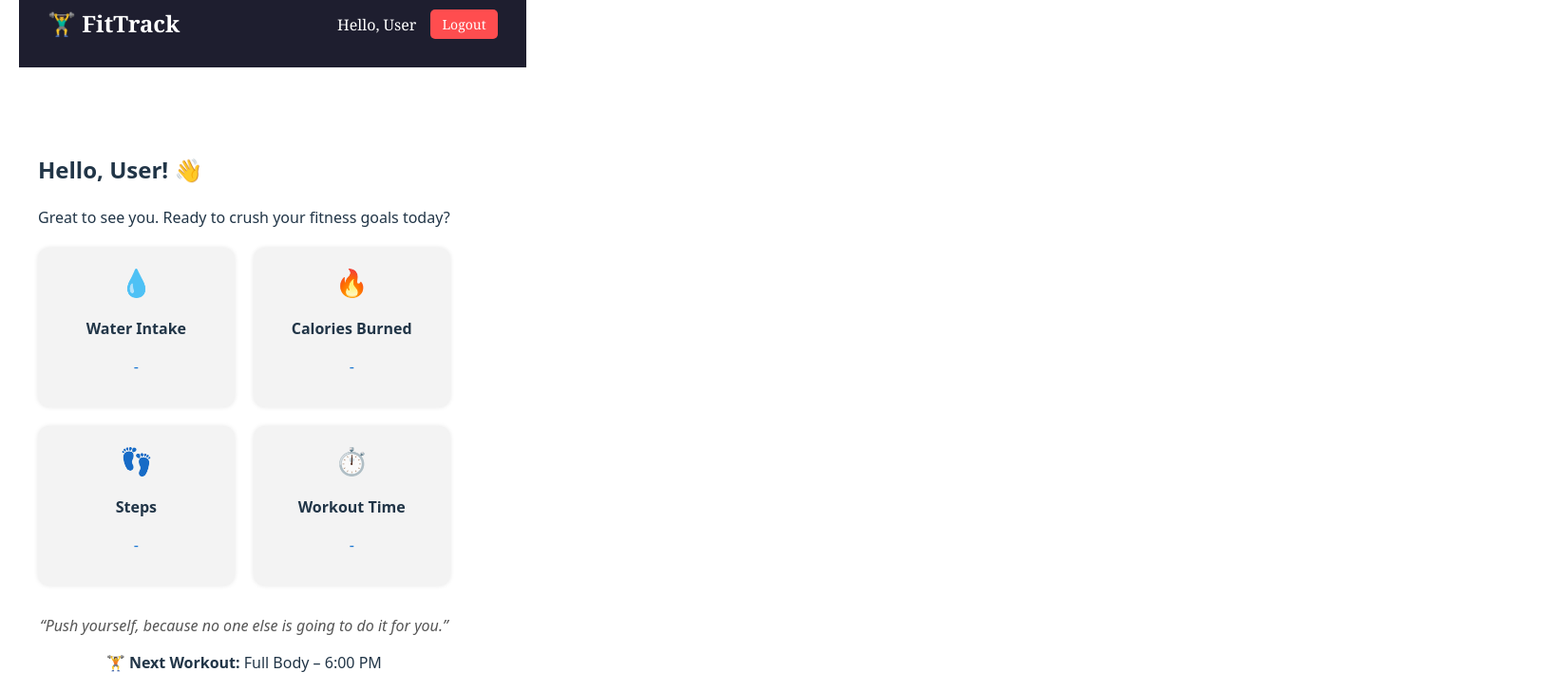
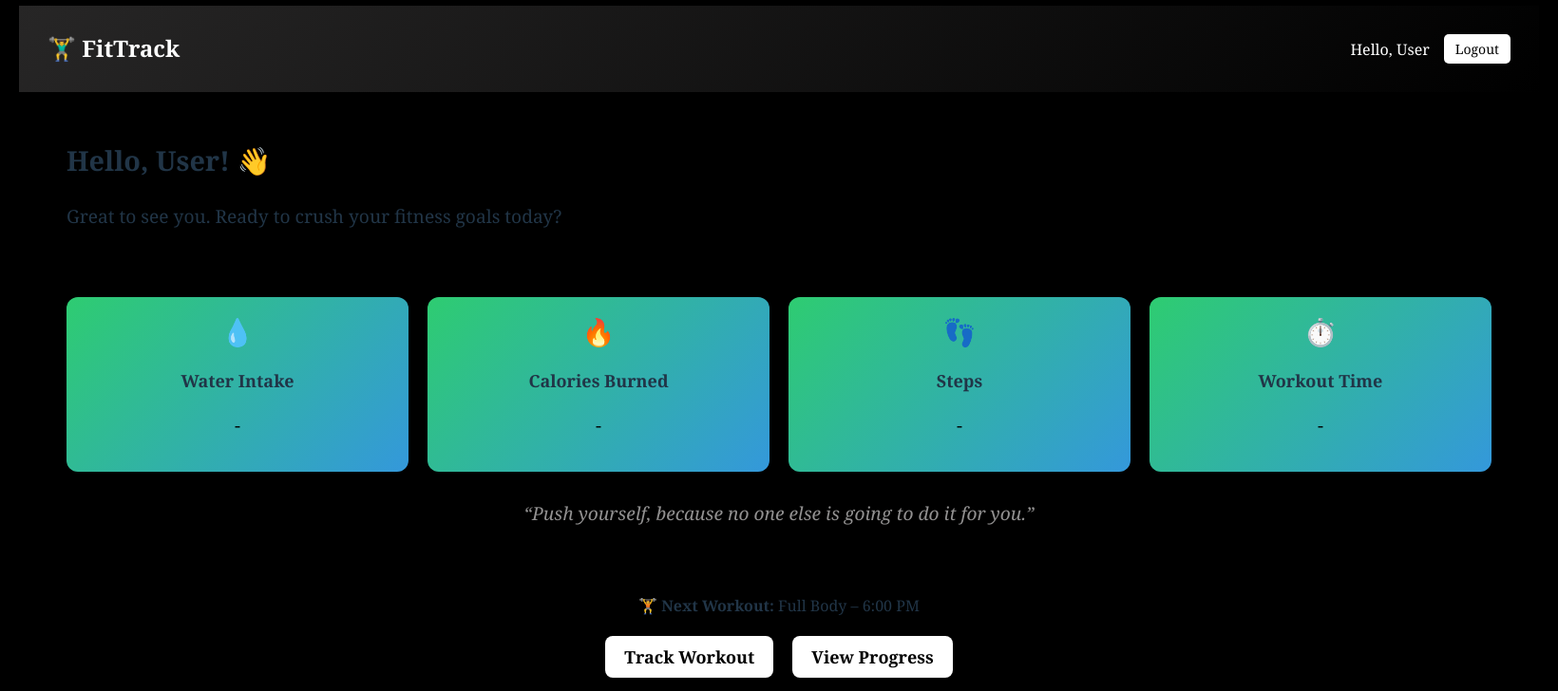
Before and after one commit to Avantheka/fitness-tracker, a React (Vite) app in the folder client/: page /dashboard in a window 1280 px wide. Shown: the part 40-768 px from the top of the page at 95% size, 1640 px wide, since content can reach past the window. Built offline with nearby package versions, Linux system fonts and the light colour scheme; no server answers; sample sign-in values are in the browser's storage.

Commit message:
Updated UI for dashboard

```diff
--- a/client/src/components/Auth.css
+++ b/client/src/components/Auth.css
@@ -96,13 +96,12 @@
 }
 
 .auth-form-container input:focus {
-  border-color: #cd3d30;
   box-shadow: 0 0 5px rgba(25, 118, 210, 0.3);
 }
 
 .auth-form-container button {
   padding: 12px;
-  background-color: #cd3d30;
+  background: linear-gradient(135deg, #2ECC71, #3498DB);
   color: #fff;
   font-size: 16px;
   border: none;
@@ -112,14 +111,15 @@
 }
 
 .auth-form-container button:hover {
-  background-color: #cd3d30;
+  background-color: #3062cd;
 }
 
 .auth-form-container a {
   text-align: center;
-  color: #cd3d30;
+  color: #000000;
   text-decoration: none;
   font-weight: 500;
+  font-style: italic;
   margin-top: 10px;
   transition: color 0.3s;
 }
@@ -134,7 +134,7 @@
 }
 
 .auth-form-container a:hover {
-  color: #cd3d30;
+  color: #304acd;
 }
 
 .error-message {
@@ -171,25 +171,32 @@
   max-width: 960px;
   margin: 0 auto;
   padding: 20px;
+  min-width:200vh;
+  background-color: #000000;
 }
 
 .dashboard-content {
-  padding: 20px;
+  padding-left: 50px;
+  padding-right: 50px;
+  font-family: Georgia, 'Times New Roman', Times, serif;
+  font-size:larger;
+
 }
 
 .dashboard-grid {
   display: grid;
   grid-template-columns: repeat(auto-fit, minmax(160px, 1fr));
   gap: 20px;
-  margin-top: 20px;
+  margin-top: 70px;
 }
 
 .goal-card {
-  background: #f3f3f3;
+  background: linear-gradient(135deg, #2ECC71, #3498DB);
   border-radius: 12px;
   padding: 15px;
   text-align: center;
   box-shadow: 0 0 5px rgba(0,0,0,0.1);
+  font-family: Georgia, 'Times New Roman', Times, serif;
 }
 
 .goal-icon {
@@ -198,11 +205,12 @@
 }
 
 .goal-label {
-  font-weight: bold;
+  font-weight: bolder;
+  font-size:large
 }
 
 .goal-value {
-  color: #1976d2;
+  color: #000000;
 }
 
 .dashboard-extras {
@@ -211,9 +219,9 @@
 }
 
 .tip {
-  margin-bottom: 15px;
+  margin-bottom: 70px;
   font-style: italic;
-  color: #555;
+  color: #929191;
 }
 
 .reminder {
@@ -224,24 +232,28 @@
 .dashboard-links button {
   margin: 0 10px;
   padding: 10px 20px;
-  background: #1976d2;
-  color: white;
+  background: #ffffff;
+  color: #000000;
   border: none;
   border-radius: 8px;
   cursor: pointer;
   transition: 0.2s ease;
+  font-size: large;
+  font-family: Georgia, 'Times New Roman', Times, serif;
+  font-weight: bold;
 }
 
 .dashboard-links button:hover {
-  background: #145ea8;
+  background: linear-gradient(135deg, #2ECC71, #3498DB);
+  color: white;
 }
 
 .app-header {
-  background-color: #1e1e2f;
+  /* background-color: #1e1e2f; */
+  background: linear-gradient(135deg, #272626, #000000);
   color: #fff;
   padding: 30px 30px;
   margin-bottom: 50px;
-  width: 100%;
   display: flex;
   justify-content: space-between;
   align-items: center;
@@ -265,8 +277,8 @@
 
 .logout-btn {
   padding: 6px 12px;
-  background-color: #ff4d4f;
-  color: white;
+  background-color: #ffffff;
+  color: rgb(0, 0, 0);
   border: none;
   border-radius: 5px;
   cursor: pointer;
@@ -274,5 +286,5 @@
 }
 
 .logout-btn:hover {
-  background-color: #e04343;
-}
+  background: linear-gradient(135deg, #2ECC71, #3498DB);
+  color: white;}
```
